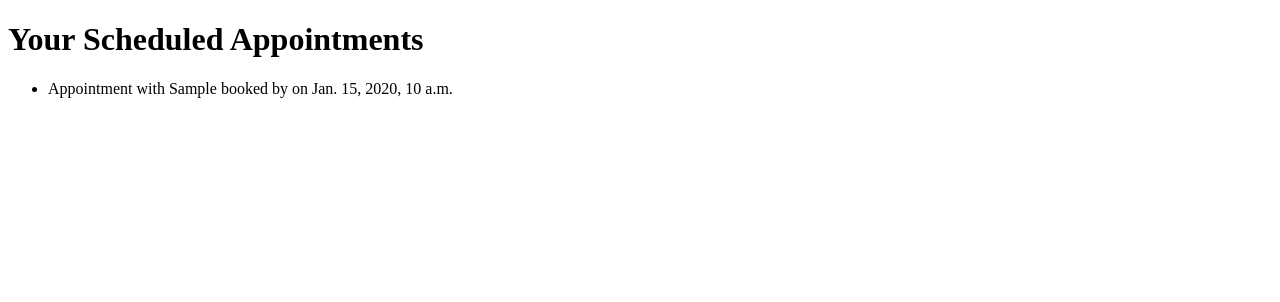
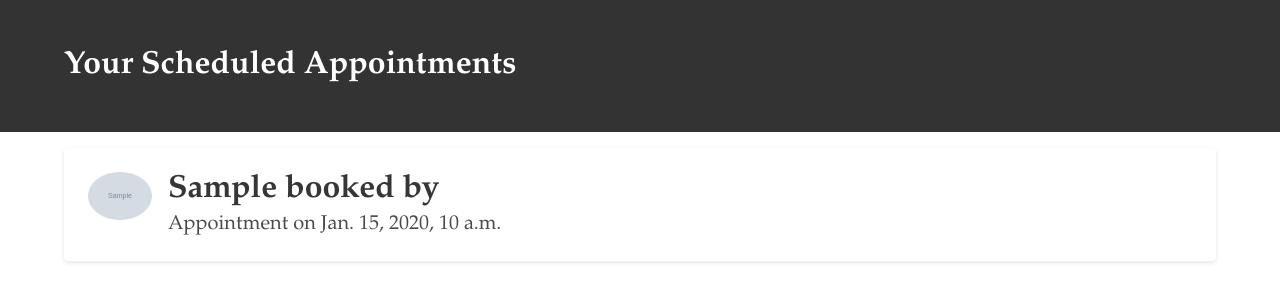
Before and after one commit to awisniew207/django-deploy, a Django app: template LineUp/Barber/templates/Barber/barber_appointments.html in a window 1280 px wide. Shown: the top 302 px of the page. Run offline with Django 4.2, Linux system fonts and the light colour scheme; the template is opened without the code that fills it: most values are stand-ins (such as "Sample title", 1, 10 or a date in 2020); grey boxes marked "Sample" are stand-in pictures.

Commit message:
barber appointments refactor

```diff
--- a/LineUp/Barber/templates/Barber/barber_appointments.html
+++ b/LineUp/Barber/templates/Barber/barber_appointments.html
@@ -1,21 +1,110 @@
+{% load static %}
+
 <!DOCTYPE html>
 <html lang="en">
+
 <head>
+    <meta charset="UTF-8">
+    <meta name="viewport" content="width=device-width, initial-scale=1.0">
     <title>Your Scheduled Appointments</title>
-    <!-- Include CSS/JS files as needed -->
+    <link rel="stylesheet" href="https://cdn.jsdelivr.net/npm/bulma@0.9.3/css/bulma.min.css">
+    <style>
+        body {
+            font-family: "Garamond", serif;
+            background-color: white;
+            color: #333;
+        }
+
+        .hero.is-danger,
+        .has-background-primary {
+            background-color: #333;
+            color: white;
+        }
+
+        .card {
+            box-shadow: 0 2px 4px rgba(0, 0, 0, 0.1);
+            margin-bottom: 20px;
+        }
+
+        .button {
+            background-color: #333;
+            border-color: #333;
+            color: white;
+        }
+
+        .button:hover {
+            background-color: #555;
+        }
+
+        .profile-actions {
+            display: flex;
+            gap: 10px;
+            margin-top: 10px;
+        }
+
+        .button.is-primary.visit-shop {
+            background-color: black;
+            border-color: black;
+            color: white;
+        }
+
+        .button.is-primary.visit-shop:hover {
+            background-color: #222;
+        }
+
+        .reviewer-profile-pic {
+            width: 64px;
+            height: 64px;
+            border-radius: 50%;
+            object-fit: cover;
+            margin-right: 10px;
+        }
+    </style>
 </head>
+
 <body>
-    <h1>Your Scheduled Appointments</h1>
+    <section class="hero is-danger">
+        <div class="hero-body">
+            <div class="container">
+                <div class="columns is-vcentered">
+                    <div class="column">
+                        <h1 class="title">Your Scheduled Appointments</h1>
+                    </div>
+                </div>
+            </div>
+        </div>
+    </section>
+    <div class="container mt-4">
+        <div class="columns">
+            <div class="column">
                 {% if upcoming_appointments %}
                 <ul>
                     {% for appointment in upcoming_appointments %}
                     <li>
-                    Appointment with {{ appointment.booked_by.get_full_name }} on {{ appointment.start_time }}
+                        <div class="card">
+                            <div class="card-content">
+                                <div class="media">
+                                    <div class="media-left">
+                                        <figure class="image is-64x64">
+                                            <img src="{% if appointment.booked_by.profile_pic %}{{ appointment.booked_by.profile_pic.url }}{% else %}default-profile.jpg{% endif %}" alt="User Profile Picture" class="reviewer-profile-pic">
+                                        </figure>
+                                    </div>
+                                    <div class="media-content">
+                                        <p class="title">{{ appointment.booked_by.get_full_name }}</p>
+                                        <p class="subtitle">Appointment on {{ appointment.start_time }}</p>
+                                    </div>
+                                </div>
+                            </div>
+                        </div>
                     </li>
                     {% endfor %}
                 </ul>
                 {% else %}
                 <p>No upcoming appointments.</p>
                 {% endif %}
+            </div>
+        </div>
+    </div>
 </body>
+
 </html>
```
Lines whose indentation alone changed are shown as unchanged.
